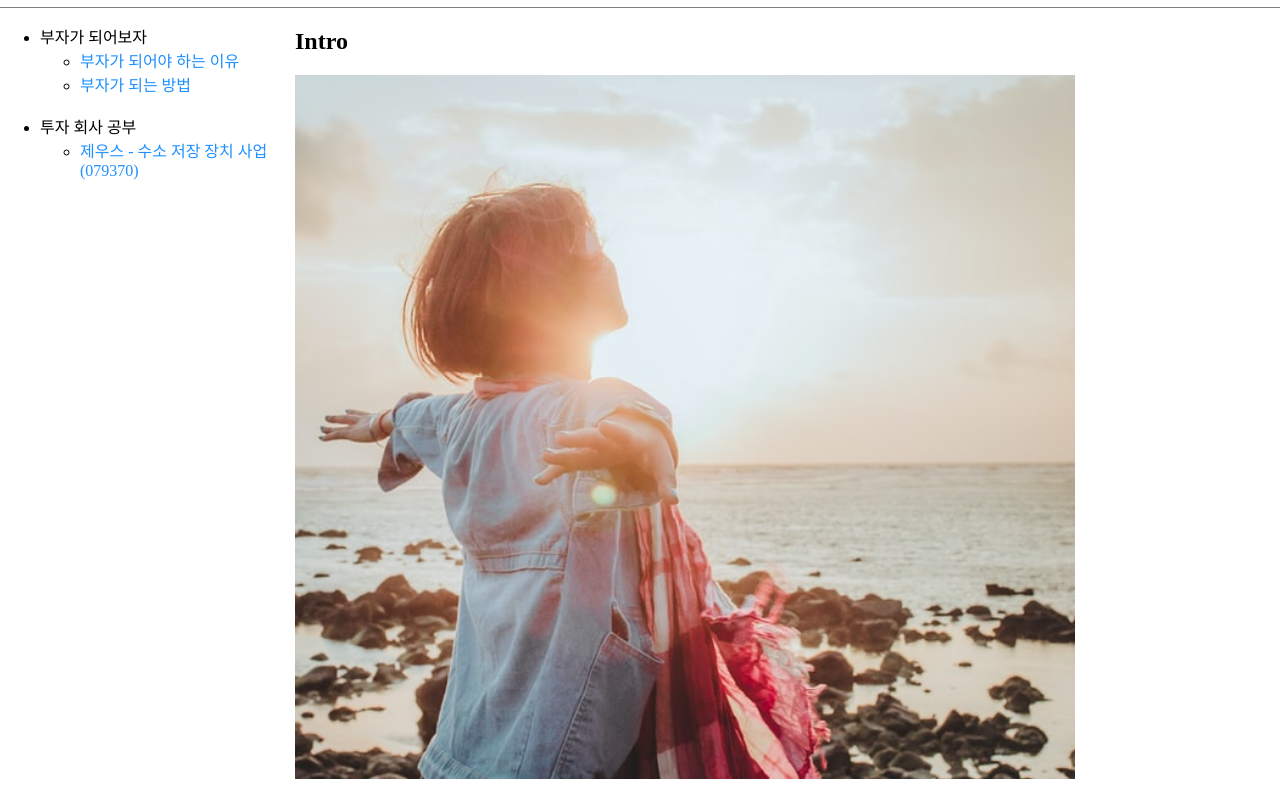
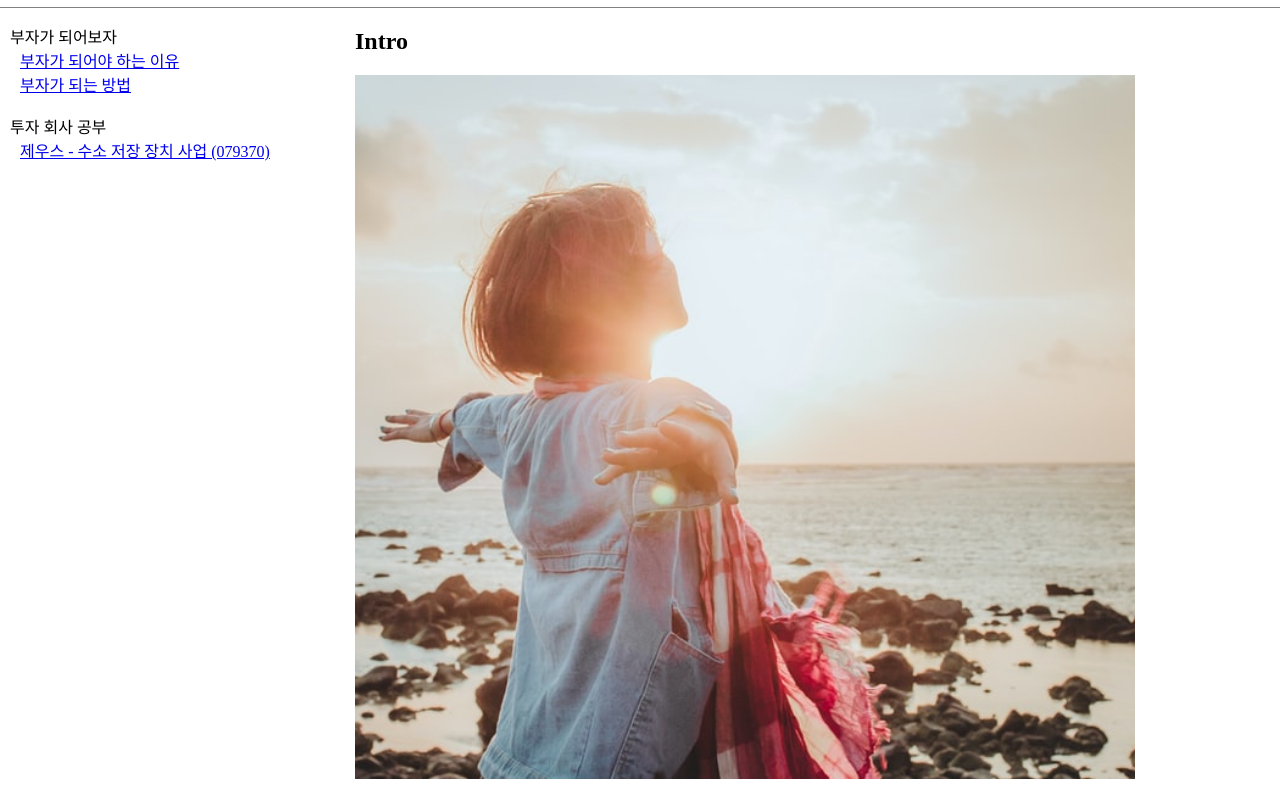
Before and after one commit to pencilpie/free, a plain HTML site: page index.html in a window 1280 px wide. Shown: the part 98-888 px from the top of the page. Drawn offline with Linux system fonts and the light colour scheme.

Commit message:
Add files via upload

```diff
--- a/css/style.css
+++ b/css/style.css
@@ -1,10 +1,14 @@
 body {
   margin: 0;
 }
-a {
+ol, ul {
+    list-style-type: none;
+    padding-left: 10px;
+}
+/* a {
   color: DodgerBlue;
   text-decoration: none;
-}
+} */
 h1 {
   font-size: 45px;
   text-align: center;
@@ -14,7 +18,7 @@ h1 {
 }
 #grid {
   display: grid;
-  grid-template-columns: 270px 820px;
+  grid-template-columns: 330px 820px;
 }
 #grid > ul  {
   width: 200px;
```
